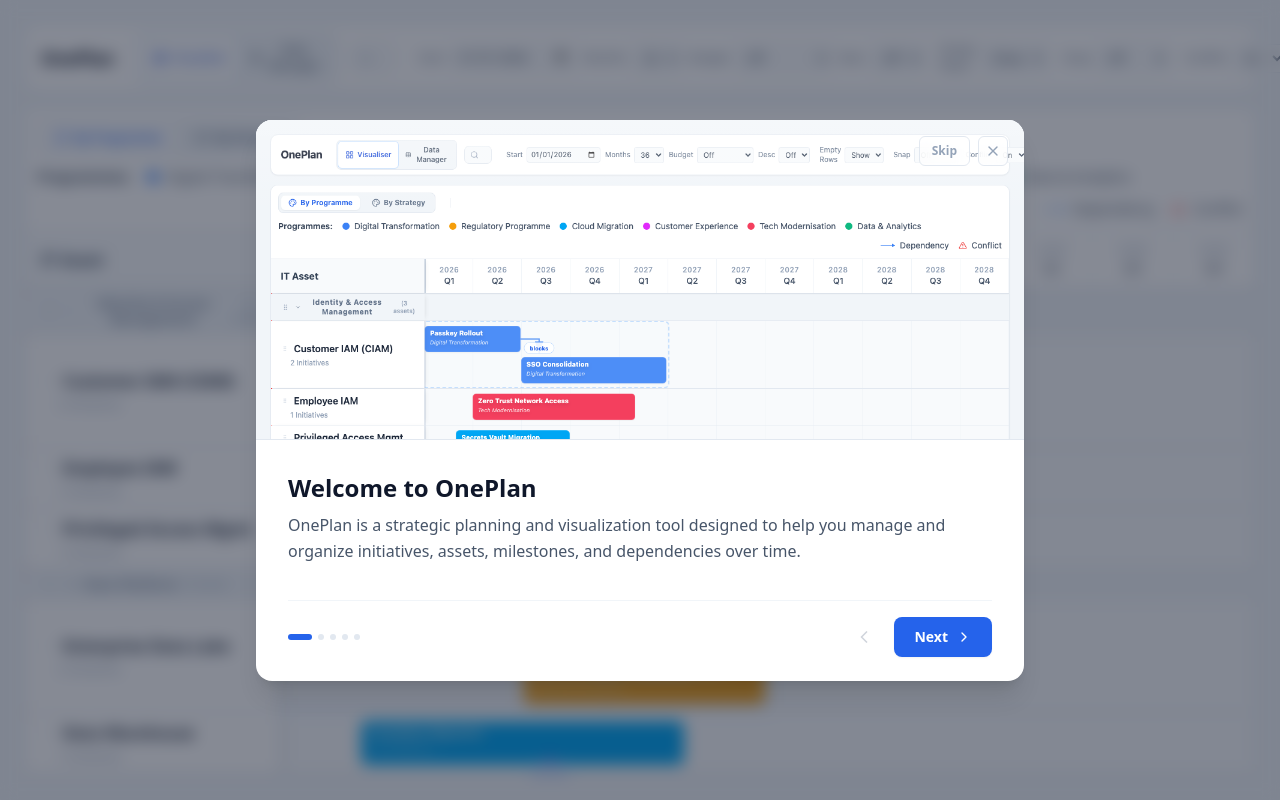
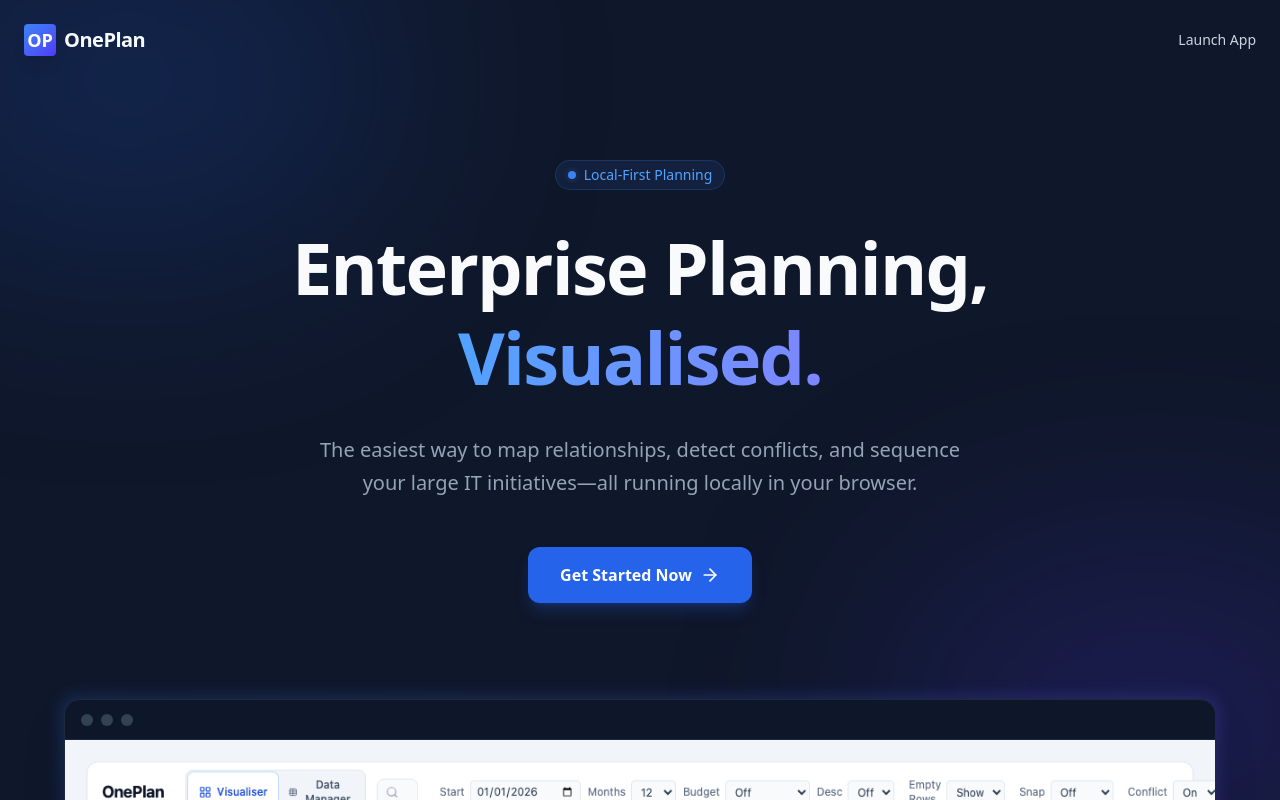
Before and after one commit to waylonkenning/OnePlan, a React (Vite) app: page / in a window 1280 px wide. Shown: the top 800 px of the page. Built offline with nearby package versions, Linux system fonts and the light colour scheme.

Commit message:
feat: Add full-screen modal Landing Page

```diff
--- a/src/App.tsx
+++ b/src/App.tsx
@@ -8,6 +8,7 @@
 import { DataControls } from './components/DataControls';
 import { DataManager } from './components/DataManager';
 import { TutorialModal } from './components/TutorialModal';
+import { LandingPage } from './components/LandingPage';
 import {
   demoAssets as initialAssets,
   demoInitiatives as initialInitiatives,
@@ -38,6 +39,9 @@
   const [view, setView] = useState<'visualiser' | 'data'>('visualiser');
   const [isLoading, setIsLoading] = useState(true);
   const [showTutorial, setShowTutorial] = useState(false);
+  const [showLandingPage, setShowLandingPage] = useState(
+    !localStorage.getItem('oneplan_has_seen_landing') && !localStorage.getItem('oneplan-e2e')
+  );
 
   const [assets, setAssets] = useState<Asset[]>([]);
   const [initiatives, setInitiatives] = useState<Initiative[]>([]);
@@ -561,6 +565,15 @@
           }}
         />
       )}
+
+      {showLandingPage && (
+        <LandingPage
+          onGetStarted={() => {
+            setShowLandingPage(false);
+            localStorage.setItem('oneplan_has_seen_landing', 'true');
+          }}
+        />
+      )}
     </div>
   );
 }
--- /dev/null
+++ b/src/components/LandingPage.tsx
@@ -0,0 +1,172 @@
+import { Building2, GitMerge, MousePointer2, ShieldCheck, ArrowRight } from 'lucide-react';
+import { motion } from 'motion/react';
+import { cn } from '../lib/utils';
+
+interface LandingPageProps {
+  onGetStarted: () => void;
+}
+
+export function LandingPage({ onGetStarted }: LandingPageProps) {
+  return (
+    <div className="fixed inset-0 z-[150] overflow-y-auto bg-slate-900 text-slate-50 font-sans selection:bg-blue-500/30">
+      {/* Dynamic Background Elements */}
+      <div className="fixed inset-0 overflow-hidden pointer-events-none">
+        <div className="absolute top-[-10%] left-[-10%] w-[40%] h-[40%] rounded-full bg-blue-600/20 blur-[120px]" />
+        <div className="absolute bottom-[-10%] right-[-10%] w-[40%] h-[40%] rounded-full bg-indigo-600/20 blur-[120px]" />
+      </div>
+
+      <div className="relative min-h-screen flex flex-col">
+        {/* Navigation / Header */}
+        <header className="container mx-auto px-6 py-6 flex items-center justify-between">
+          <div className="flex items-center gap-2">
+            <div className="w-8 h-8 rounded bg-gradient-to-br from-blue-500 to-indigo-600 flex items-center justify-center font-bold text-white text-lg shadow-lg">
+              OP
+            </div>
+            <span className="text-xl font-bold tracking-tight">OnePlan</span>
+          </div>
+          <button
+            onClick={onGetStarted}
+            className="text-sm font-medium text-slate-300 hover:text-white transition-colors"
+          >
+            Launch App
+          </button>
+        </header>
+
+        {/* Hero Section */}
+        <main className="flex-1 flex flex-col items-center justify-center px-6 pt-20 pb-32 max-w-7xl mx-auto w-full text-center">
+          <motion.div
+            initial={{ opacity: 0, y: 20 }}
+            animate={{ opacity: 1, y: 0 }}
+            transition={{ duration: 0.5 }}
+            className="inline-flex items-center gap-2 px-3 py-1 rounded-full bg-blue-500/10 text-blue-400 border border-blue-500/20 text-sm font-medium mb-8"
+          >
+            <span className="relative flex h-2 w-2">
+              <span className="animate-ping absolute inline-flex h-full w-full rounded-full bg-blue-400 opacity-75"></span>
+              <span className="relative inline-flex rounded-full h-2 w-2 bg-blue-500"></span>
+            </span>
+            Local-First Planning
+          </motion.div>
+
+          <motion.h1
+            initial={{ opacity: 0, y: 20 }}
+            animate={{ opacity: 1, y: 0 }}
+            transition={{ duration: 0.5, delay: 0.1 }}
+            className="text-5xl md:text-7xl font-extrabold tracking-tight mb-8 leading-tight"
+          >
+            Enterprise Planning, <br />
+            <span className="text-transparent bg-clip-text bg-gradient-to-r from-blue-400 to-indigo-400">
+              Visualised.
+            </span>
+          </motion.h1>
+
+          <motion.p
+            initial={{ opacity: 0, y: 20 }}
+            animate={{ opacity: 1, y: 0 }}
+            transition={{ duration: 0.5, delay: 0.2 }}
+            className="text-lg md:text-xl text-slate-400 max-w-2xl mb-12 leading-relaxed"
+          >
+            The easiest way to map relationships, detect conflicts, and sequence your large IT initiatives—all running locally in your browser.
+          </motion.p>
+
+          <motion.div
+            initial={{ opacity: 0, y: 20 }}
+            animate={{ opacity: 1, y: 0 }}
+            transition={{ duration: 0.5, delay: 0.3 }}
+            className="flex flex-col sm:flex-row gap-4 w-full md:w-auto"
+          >
+            <button
+              onClick={onGetStarted}
+              className="group flex items-center justify-center gap-2 px-8 py-4 bg-blue-600 hover:bg-blue-500 text-white rounded-xl font-semibold transition-all shadow-lg shadow-blue-600/25 hover:shadow-blue-600/40 hover:-translate-y-0.5"
+            >
+              Get Started Now
+              <ArrowRight className="w-5 h-5 group-hover:translate-x-1 transition-transform" />
+            </button>
+          </motion.div>
+
+          {/* App Preview */}
+          <motion.div
+            initial={{ opacity: 0, y: 40 }}
+            animate={{ opacity: 1, y: 0 }}
+            transition={{ duration: 0.7, delay: 0.4 }}
+            className="w-full max-w-6xl mt-24 relative"
+          >
+            {/* Decorative elements around image */}
+            <div className="absolute -inset-1 bg-gradient-to-r from-blue-500 to-indigo-500 rounded-2xl blur opacity-20" />
+
+            <div className="relative rounded-2xl overflow-hidden border border-slate-800 bg-slate-900 shadow-2xl">
+              <div className="h-10 border-b border-slate-800 bg-slate-900/50 flex items-center px-4 gap-2">
+                <div className="w-3 h-3 rounded-full bg-slate-700" />
+                <div className="w-3 h-3 rounded-full bg-slate-700" />
+                <div className="w-3 h-3 rounded-full bg-slate-700" />
+              </div>
+              <img
+                src="/tutorial/2-visualiser.png"
+                alt="OnePlan Visualiser"
+                className="w-full h-auto object-cover"
+              />
+            </div>
+          </motion.div>
+        </main>
+
+        {/* Features Section */}
+        <section className="bg-slate-950 py-32 border-t border-slate-800 relative z-10">
+          <div className="container mx-auto px-6 max-w-7xl">
+            <div className="grid md:grid-cols-2 lg:grid-cols-4 gap-12">
+              <FeatureCard
+                icon={Building2}
+                title="Enterprise Context"
+                description="Built specifically for planning large IT initiatives and complex transformation programmes."
+              />
+              <FeatureCard
+                icon={GitMerge}
+                title="Conflict Detection"
+                description="Automatically highlights overlapping initiatives to prevent delivery collisions and change fatigue."
+              />
+              <FeatureCard
+                icon={MousePointer2}
+                title="Intuitive Canvas"
+                description="Drag, drop, and resize initiatives directly on the timeline. Draw dependencies with a simple click."
+              />
+              <FeatureCard
+                icon={ShieldCheck}
+                title="100% Local"
+                description="Zero cloud storage. Your highly sensitive strategic planning data stays right in your browser."
+              />
+            </div>
+          </div>
+        </section>
+
+        {/* Footer CTA */}
+        <footer className="bg-slate-900 border-t border-slate-800 py-24 text-center relative z-10">
+          <div className="container mx-auto px-6">
+            <h2 className="text-3xl font-bold mb-6">Ready to plan your roadmap?</h2>
+            <p className="text-slate-400 mb-10">No signup. No servers. Instantly ready.</p>
+            <button
+              onClick={onGetStarted}
+              className="px-8 py-3 bg-white text-slate-900 hover:bg-slate-100 rounded-lg font-semibold transition-colors"
+            >
+              Start Planning
+            </button>
+            <div className="mt-16 text-slate-500 text-sm">
+              &copy; {new Date().getFullYear()} OnePlan.
+            </div>
+          </div>
+        </footer>
+      </div>
+    </div>
+  );
+}
+
+function FeatureCard({ icon: Icon, title, description }: { icon: any, title: string, description: string }) {
+  return (
+    <div className="flex flex-col">
+      <div className="w-12 h-12 rounded-xl bg-slate-900 border border-slate-800 flex items-center justify-center text-blue-400 mb-6 shrink-0 shadow-inner">
+        <Icon size={24} strokeWidth={1.5} />
+      </div>
+      <h3 className="text-xl font-semibold text-white mb-3">{title}</h3>
+      <p className="text-slate-400 leading-relaxed">
+        {description}
+      </p>
+    </div>
+  );
+}
```
Also changed, not shown: 2 other files (tests, documents, lock files or other folders).
